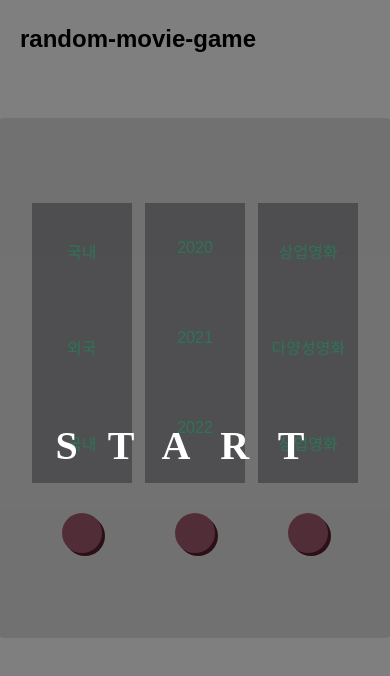
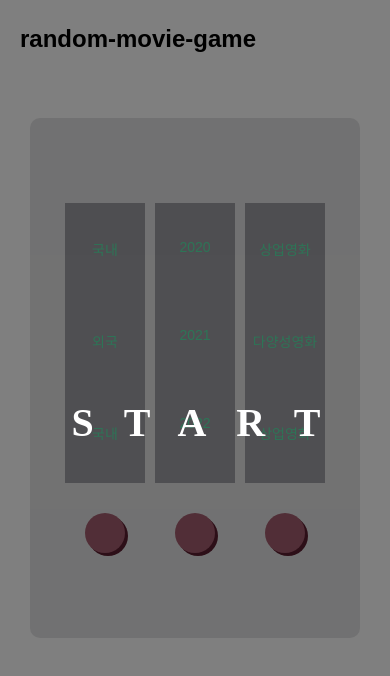
Before and after one commit to Moondoyeon/random-movie-game, a React (Create React App) app: page / in a window 390 px wide. Shown: the top 676 px of the page. Built offline with nearby package versions, Linux system fonts and the light colour scheme; no server answers; a web font is replaced by a local one.

Commit message:
styled(css): 슬롯머신의 모바일 UI 정리, backdrop 컨텐트 중앙으로

```diff
--- a/src/libs/components/@common/BackDrop.tsx
+++ b/src/libs/components/@common/BackDrop.tsx
@@ -38,9 +38,13 @@ const Content = styled.div`
   transform: translate(-50%, -50%);
   top: 50%;
   left: 50%;
+  ${responsive('phone')} {
+    padding: 0 0 0 32px;
+  }
 `;
 
 const WhiteBoard = styled(Content)`
+  position: absolute;
   background-color: ${colors.white};
   width: 500px;
   min-height: 200px;
@@ -48,7 +52,8 @@ const WhiteBoard = styled(Content)`
   border-radius: 6px;
   padding: 20px 20px;
   ${responsive('phone')} {
-    width: 400px;
-    top: 20%;
+    width: 320px;
+    top: 50%;
+    padding: 5px 5px;
   }
 `;
--- a/src/pages/movieGame.style.ts
+++ b/src/pages/movieGame.style.ts
@@ -4,7 +4,6 @@ import { responsive } from 'libs/style/mixin';
 
 export const startButton = css`
   font-family: Galmuri11;
-  position: absolute;
   letter-spacing: 30px;
   cursor: pointer;
   color: ${colors.white};
@@ -12,7 +11,6 @@ export const startButton = css`
   font-weight: 700;
   ${responsive('phone')} {
     font-size: 40px;
-    top: 26%;
   }
 `;
 
@@ -27,7 +25,7 @@ export const slot = {
     padding: 0 36px;
     border-radius: 10px;
     ${responsive('phone')} {
-      width: 400px;
+      width: 330px;
       padding: 0 30px;
     }
     ${responsive('tablet')} {
@@ -48,7 +46,7 @@ export const slot = {
     flex-direction: column;
     align-items: center;
     ${responsive('phone')} {
-      width: 100px;
+      width: 80px;
     }
     ${responsive('tablet')} {
       width: 180px;
@@ -59,7 +57,7 @@ export const slot = {
     font-size: 18px;
     color: ${colors.green200};
     ${responsive('phone')} {
-      font-size: 16px;
+      font-size: 14px;
     }
   `,
   button: css`
```
